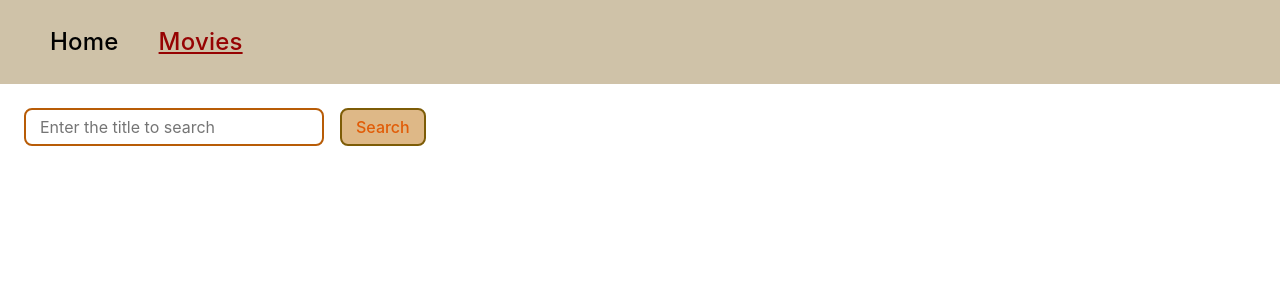
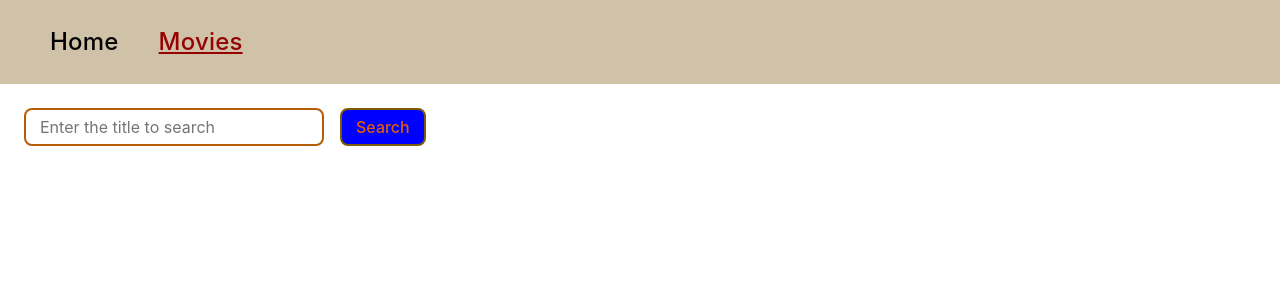
Before and after one commit to user5674226789/goit-react-hw-05, a React (Vite) app: page /movies in a window 1280 px wide. In both pictures the pointer is over the button "Search". Shown: the top 300 px of the page. Built offline with nearby package versions, Linux system fonts and the light colour scheme.

Commit message:
Update SearchBar.module.css

```diff
--- a/src/components/SearchBar/SearchBar.module.css
+++ b/src/components/SearchBar/SearchBar.module.css
@@ -29,6 +29,6 @@
 .btn:hover,
 .btn:focus {
   color: rgb(225, 92, 7);
-  background-color: burlywood;
+  background-color: blue;
   border-color: rgb(125, 92, 7);
 }
```
